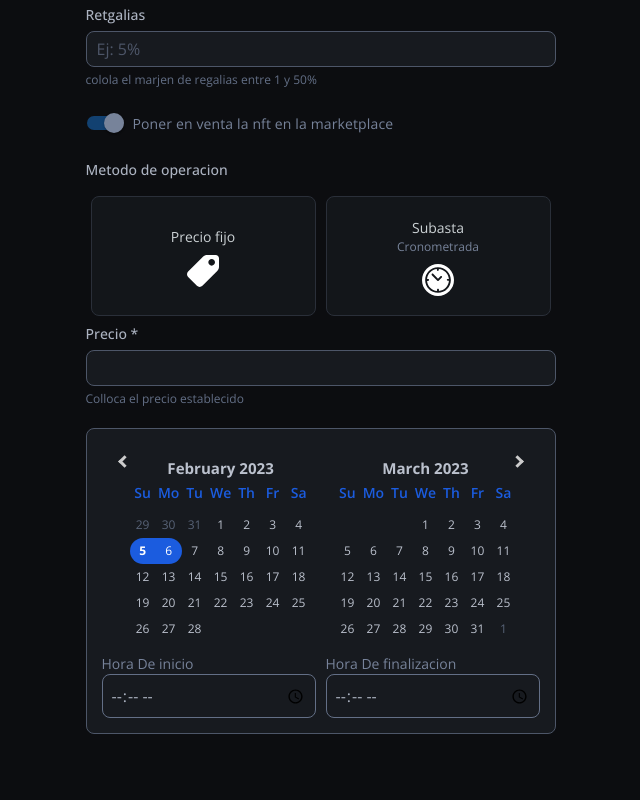
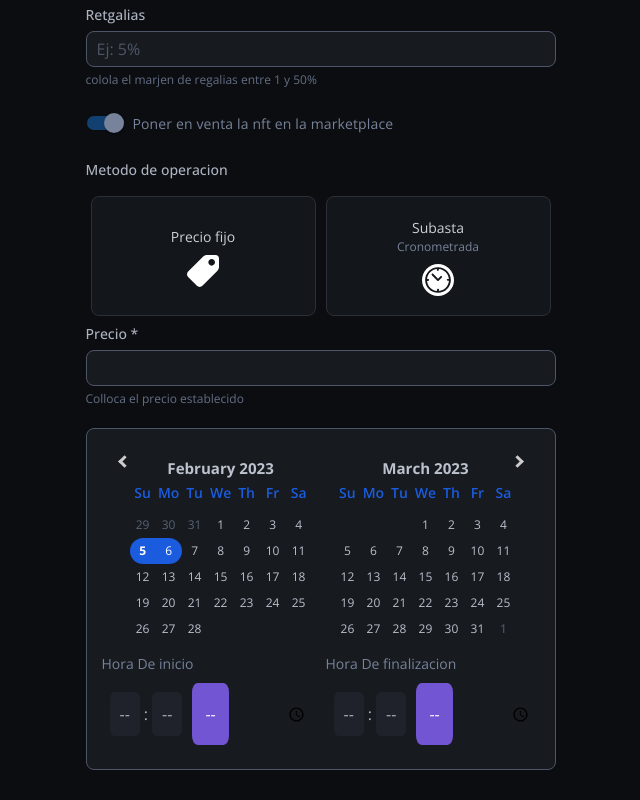
Before and after one commit to angeleesc/wolfy-marketplace-3.0-js, a React (Create React App) app: page /create-new-nft in a window 1280 px wide. Shown: the part 1103-1903 px from the top of the page, without its empty margins (132-772 px from the left). Before the commit the page ends 1867 px from the top, so only its background shows below. Built offline with nearby package versions, Linux system fonts and the light colour scheme.

Commit message:
formated time

```diff
--- a/src/components/form-controls/pickers/DatePikckerReacDP.jsx
+++ b/src/components/form-controls/pickers/DatePikckerReacDP.jsx
@@ -11,6 +11,9 @@ export default function DatePikckerReacDP({ defaultTime = new Date() }) {
       days: 1,
     })
   );
+
+
+
   const onChange = (dates) => {
     const [start, end] = dates;
 
@@ -40,9 +43,13 @@ export default function DatePikckerReacDP({ defaultTime = new Date() }) {
             <input type="time" />
           </label>
           <label className="w-custom-time-piker">
-          <span>Hora De finalizacion</span>
-
-            <input type="time" />
+            <span>Hora De finalizacion</span>
+            <input
+              type="time"
+              onChange={(e) => {
+                console.log(e.target.value);
+              }}
+            />
           </label>
         </div>
       </div>
--- a/src/components/form-controls/pickers/date-picker.scss
+++ b/src/components/form-controls/pickers/date-picker.scss
@@ -38,16 +38,71 @@
     }
 
     input[type=time] {
-        border          : none;
-        color           : theme("colors.wolf-gray-light.1500");
-        font-size       : 14px;
-        font-family     : "open-sans";
-        font-size       : 16px;
-        padding         : 8px;
-        background-color: transparent;
-        border-radius   : 8px;
-        border          : 1.5px solid theme("colors.wolf-gray-light.500");
+        border             : none;
+        color              : theme("colors.wolf-gray-light.1500");
+        font-size          : 14px;
+        font-family        : "open-sans";
+        font-size          : 16px;
+        padding            : 8px;
+        background-color   : transparent;
+        border-radius      : 8px;
+        // border          : 1.5px solid theme("colors.wolf-gray-light.500");
         // width: 100%;
+
+        &:focus {
+            outline: 1px solid theme("colors.wolf-blue.600");
+        }
+
+    }
+
+    input[type=time]::-webkit-datetime-edit-fields-wrapper {
+        display            : flex;
+        // background-color: red;
+        align-items        : center;
+
+
+
+    }
+
+    /* The space between the fields - between hour and minute, the minute and
+      second, second and am/pm */
+    input[type=time]::-webkit-datetime-edit-text {
+        padding: 4px;
+    }
+
+    /* The naming convention for the hour, minute, second, and am/pm field is
+      `-webkit-datetime-edit-{field}-field` */
+
+    /* Hour */
+    input[type=time]::-webkit-datetime-edit-hour-field {
+        background-color: theme("colors.wolf-gray-dark.700");
+        border-radius   : 15%;
+        padding         : 10px 10px;
+    }
+
+    /* Minute */
+    input[type=time]::-webkit-datetime-edit-minute-field {
+        background-color: theme("colors.wolf-gray-dark.700");
+        border-radius   : 15%;
+        padding         : 10px 10px;
+    }
+
+    /* AM/PM */
+    input[type=time]::-webkit-datetime-edit-ampm-field {
+        background-color: #7155d3;
+        border-radius   : 15%;
+        color           : #fff;
+        padding         : 19px 13px;
+    }
+
+    /* 'X' button for resetting/clearing time */
+    input[type=time]::-webkit-clear-button {
+        display: none;
+    }
+
+    /* Up/Down arrows for incrementing/decrementing the value */
+    input[type=time]::-webkit-inner-spin-button {
+        display: none;
     }
 
 }
```
